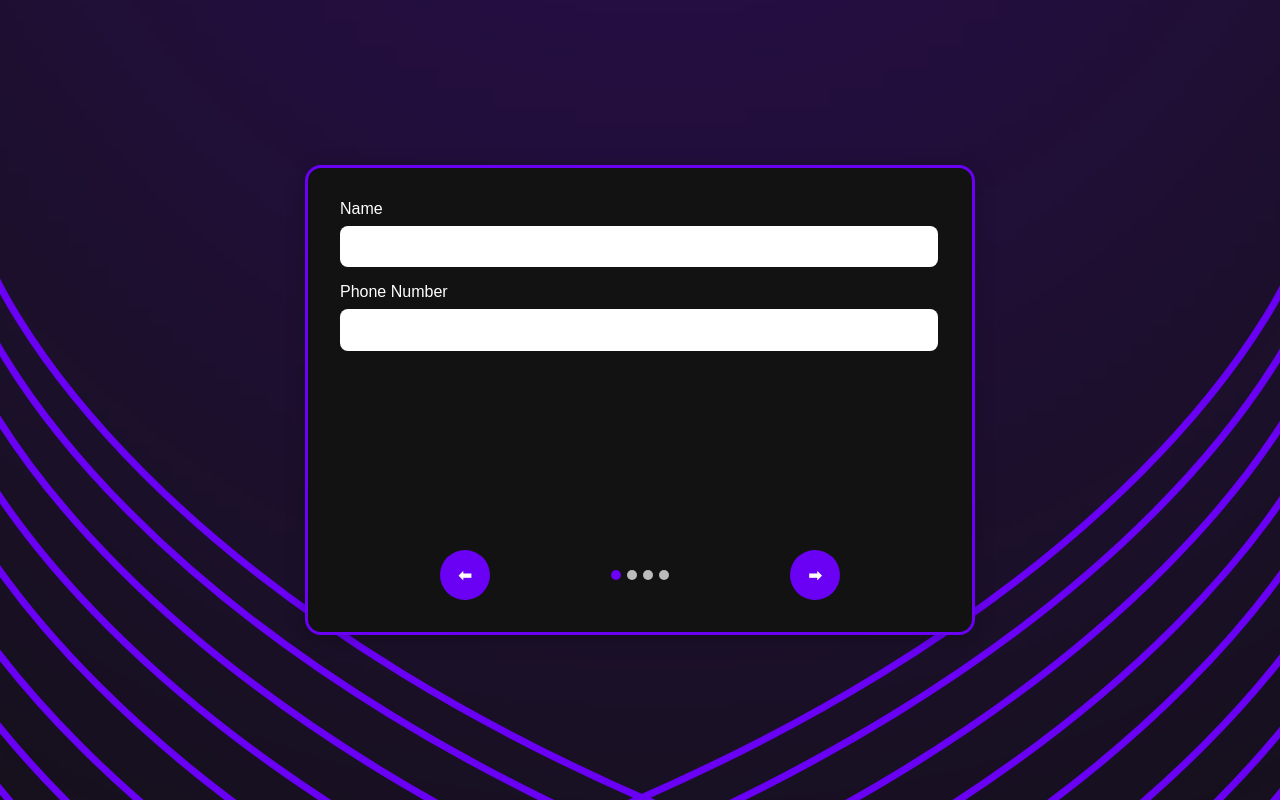
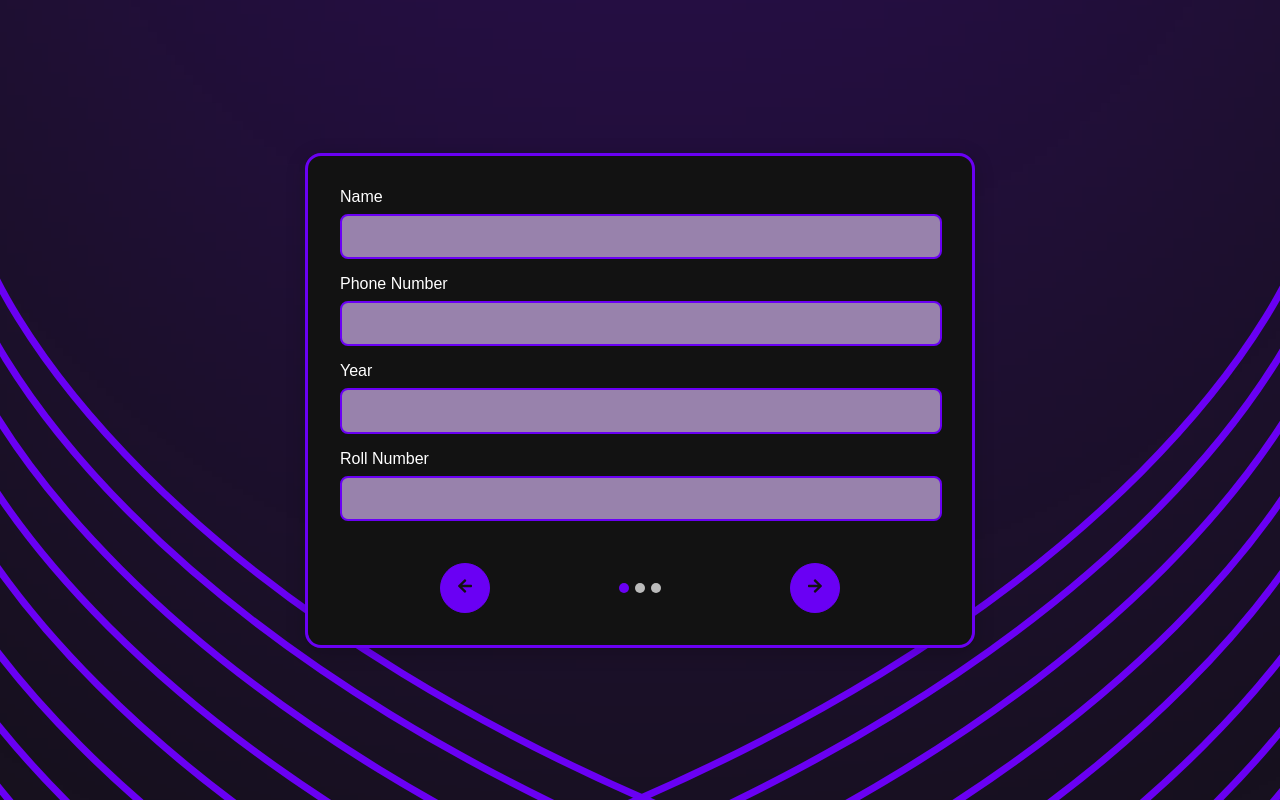
Before and after one commit to M-R-01/Prodigy26Inductions, a React (Vite) app: page /register in a window 1280 px wide. Built offline with nearby package versions, Linux system fonts and the light colour scheme; a web font is replaced by a local one.

Commit message:
Form completed

```diff
--- a/src/pages/register.jsx
+++ b/src/pages/register.jsx
@@ -1,37 +1,122 @@
 import React, { useState } from "react";
 import styles from "./register.module.css";
+import { FaArrowLeft, FaArrowRight } from "react-icons/fa";
 import { motion, AnimatePresence } from "framer-motion";
+
+
+const Register = () => {
+  const [step, setStep] = useState(0);
+
+  const [name, setName] = useState("");
+  const [phone, setPhone] = useState("");
+  const [year, setYear] = useState("");
+  const [rollno, setRollno] = useState("");
+  const [pref1, setPref1] = useState("");
+  const [pref2, setPref2] = useState("");
+  const [pref3, setPref3] = useState("");
+  const [reason, setReason] = useState("");
+
+  const handleSubmit = async (e) => {
+    e.preventDefault();
+    if (
+      !name ||
+      !phone ||
+      !year ||
+      !rollno ||
+      !pref1 ||
+      !pref2 ||
+      !pref3 ||
+      !reason
+    ) {
+      alert("Please fill all the fields");
+      return;
+    }
+
+    fetch(import.meta.env.VITE_API, {
+      method: "POST",
+      headers: {
+        "Content-Type": "application/x-www-form-urlencoded",
+      },
+      body: new URLSearchParams({
+        name,
+        phone,
+        year,
+        rollno,
+        pref1,
+        pref2,
+        pref3,
+        reason,
+      }),
+    })
+      .then((response) => response.text())
+      .then((data) => {
+        alert("Thank you for applying! We will get back to you soon.");
+      })
+      .catch((error) => console.error(error));
+  };
 
   const steps = [
     // Step 1
     <>
       <label className={styles.label}>
         Name
-      <input className={styles.input} type="text" name="name" required />
+        <input
+          className={styles.input}
+          value={name}
+          onChange={(e) => setName(e.target.value)}
+          type="text"
+          name="name"
+          required
+        />
       </label>
 
       <label className={styles.label}>
         Phone Number
-      <input className={styles.input} type="text" name="phone" required />
+        <input
+          className={styles.input}
+          value={phone}
+          onChange={(e) => setPhone(e.target.value)}
+          type="text"
+          name="phone"
+          required
+        />
+      </label>
+
+      <label className={styles.label}>
+        Year
+        <input
+          className={styles.input}
+          value={year}
+          onChange={(e) => setYear(e.target.value)}
+          type="text"
+          name="year"
+          readOnly
+        />
+      </label>
+
+      <label className={styles.label}>
+        Roll Number
+        <input
+          className={styles.input}
+          value={rollno}
+          type="text"
+          name="rollno"
+          required
+          onChange={(e) => handleRollNumberChange(e.target.value)}
+        />
       </label>
     </>,
     // Step 2
     <>
       <label className={styles.label}>
-      Year
-      <input className={styles.input} type="text" name="year" readOnly />
-    </label>
-
-    <label className={styles.label}>
-      Roll Number
-      <input className={styles.input} type="text" name="rollno" required />
-    </label>
-  </>,
-  // Step 3
-  <>
-    <label className={styles.label}>
         Preference 1
-      <select className={styles.select} name="pref1" required>
+        <select
+          className={styles.select}
+          value={pref1}
+          onChange={(e) => setPref1(e.target.value)}
+          name="pref1"
+          required
+        >
           <option value="">Select Team</option>
           <option value="Events">Events</option>
           <option value="Design">Design</option>
@@ -41,7 +126,13 @@ const steps = [
 
       <label className={styles.label}>
         Preference 2
-      <select className={styles.select} name="pref2" required>
+        <select
+          className={styles.select}
+          value={pref2}
+          onChange={(e) => setPref2(e.target.value)}
+          name="pref2"
+          required
+        >
           <option value="">Select Team</option>
           <option value="Events">Events</option>
           <option value="Design">Design</option>
@@ -51,7 +142,13 @@ const steps = [
 
       <label className={styles.label}>
         Preference 3
-      <select className={styles.select} name="pref3" required>
+        <select
+          className={styles.select}
+          value={pref3}
+          onChange={(e) => setPref3(e.target.value)}
+          name="pref3"
+          required
+        >
           <option value="">Select Team</option>
           <option value="Events">Events</option>
           <option value="Design">Design</option>
@@ -65,17 +162,40 @@ const steps = [
         Why do you want to be a part of Prodigy?
         <textarea
           className={styles.textarea}
+          value={reason}
+          onChange={(e) => setReason(e.target.value)}
           name="reason"
-        rows="4"
+          rows="11"
           required
         ></textarea>
       </label>
+
+      <button type="submit" className={styles.submitBtn} onClick={handleSubmit}>
+        Submit
+      </button>
     </>,
   ];
 
-const Register = () => {
-  const [step, setStep] = useState(0);
-  const [hasAnimated, setHasAnimated] = useState(false);
+  const handleRollNumberChange = (value) => {
+    setYear("");
+    setRollno(value);
+
+    if (value.length > 7) {
+      if (value.substring(0, 3) === "114") {
+        if (value.substring(4, 6) === "24") {
+          setYear("2nd Year");
+        } else if (value.substring(4, 6) === "25") {
+          setYear("1st Year");
+        } else {
+          alert("Only 1st and 2nd Year students can register");
+          setRollno("");
+        }
+      } else {
+        alert("Only Production Department members can register");
+        setRollno("");
+      }
+    }
+  };
 
   const nextStep = () => {
     if (step < steps.length - 1) setStep(step + 1);
@@ -104,10 +224,6 @@ const Register = () => {
           </AnimatePresence>
         </div>
 
-        <button type="submit" className={`${styles.submitBtn} ${step === steps.length - 1 ? styles.active : ""}`} enabled={step === steps.length - 1}>
-          Submit
-        </button>
-
         {/* Navigation */}
         <div className={styles.nav}>
           <button
@@ -116,7 +232,7 @@ const Register = () => {
             disabled={step === 0}
             className={styles.prevBtn}
           >
-            ⬅
+            <FaArrowLeft />
           </button>
           <div className={styles.dots}>
             {steps.map((_, i) => (
@@ -128,7 +244,7 @@ const Register = () => {
           </div>
 
           <button type="button" onClick={nextStep} className={styles.nextBtn}>
-            ➡
+            <FaArrowRight />
           </button>
         </div>
       </form>
--- a/src/pages/register.module.css
+++ b/src/pages/register.module.css
@@ -22,14 +22,15 @@
   padding: 2rem;
   width: 100%;
   max-width: 600px; /* keeps it neat on desktop */
-  min-height: 25rem;
   margin: 2rem auto;
+  min-height: 425px;
   display: flex;
   flex-direction: column;
   align-items: stretch;
   gap: 1rem;
   backdrop-filter: blur(8px);
   box-shadow: 0px 4px 20px rgba(0, 0, 0, 0.2);
+  transition: all 0.8s ease-in-out;
 }
 
 /* Labels and inputs */
@@ -48,10 +49,12 @@
   width: 96%;
   padding: 0.7rem;
   border-radius: 0.5em;
-  border: none;
+  border: 2px solid #6a00f4;
+  min-width: 50px;
   outline: none;
   font-size: 1rem;
   color: #6a00f4;
+  background: #9882AC;
   font-family: Verdana, Geneva, Tahoma, sans-serif;
 }
 
@@ -75,7 +78,6 @@
 
 /* Navigation */
 .nav {
-
   display: flex;
   align-items: center;
   justify-content: space-between;
@@ -89,9 +91,9 @@
   width: 50px;
   height: 50px;
   background: #6a00f4;
-  color: #fff;
+  color: #121212;
   padding: 0.8rem;
-  border: none;
+  border: 1px solid #6a00f4;
   border-radius: 50%;
   cursor: pointer;
   font-size: 1rem;
@@ -101,28 +103,26 @@
 
 .prevBtn:hover,
 .nextBtn:hover {
-  background: #f15bb5;
+  background: #2b2a2ad9;
+  color: #6a00f4;
 }
 
 .submitBtn {
   background: #6a00f4;
   color: #fff;
   padding: 0.8rem 1.5rem;
-  border: none;
+  border: 3px solid #6a00f4;
   border-radius: 1em;
+  align-self: flex-end;
   cursor: pointer;
   font-size: 1rem;
   font-weight: bold;
   transition: background 0.3s ease;
-  opacity: 0;
 }
 
 .submitBtn:hover {
-  background: #f15bb5;
-}
-
-.submitBtn.active {
-  opacity: 1;
+  color: #6a00f4;
+  background: #2b2a2ad9;
 }
 
 /* Dots */
@@ -148,7 +148,7 @@
 @media (max-width: 600px) {
   .form {
     padding: 1rem;
-    width: 90%;
+    width: 80%;
   }
 
   .nav {
```
Also changed, not shown: 1 other file (tests, documents, lock files or other folders). Lines whose indentation alone changed are shown as unchanged.
